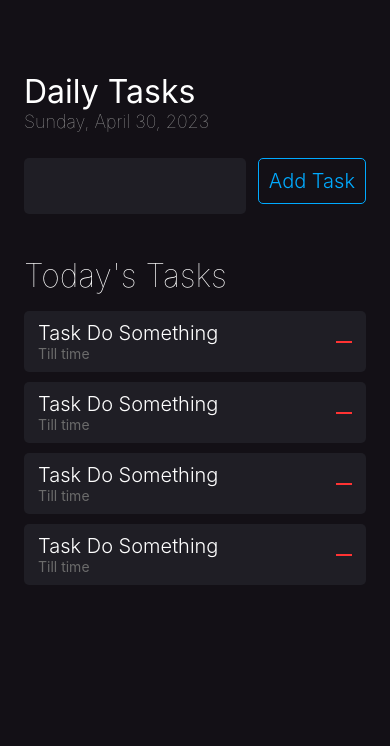
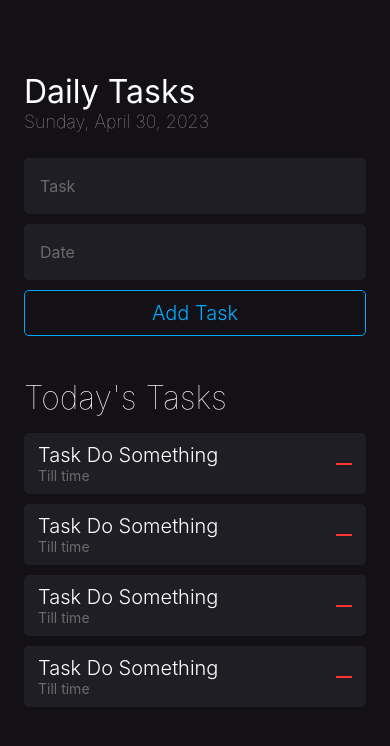
Before and after one commit to Adrian-Hoff/ToDoList, a React Native app: screen / in a window 390 px wide. Shown: the top 746 px of the page. Built offline with nearby package versions, Linux system fonts and the light colour scheme.

Commit message:
refactor: added date input and form refactor

```diff
--- a/src/screens/Home/index.tsx
+++ b/src/screens/Home/index.tsx
@@ -54,7 +54,8 @@ export default function Home() {
       </Text>
 
       <View style={styles.form}>
-        <TextInputComponent />
+        <TextInputComponent text="Task"/>
+        <TextInputComponent text="Date"/>
 
         <AddButtonComponent />
       </View>
--- a/src/screens/Home/styles.ts
+++ b/src/screens/Home/styles.ts
@@ -21,7 +21,7 @@ export const styles = StyleSheet.create({
   },
   form: {
     width:'100%',
-    flexDirection:'row',
+
     marginTop:16,
     marginBottom:42
   },
```
